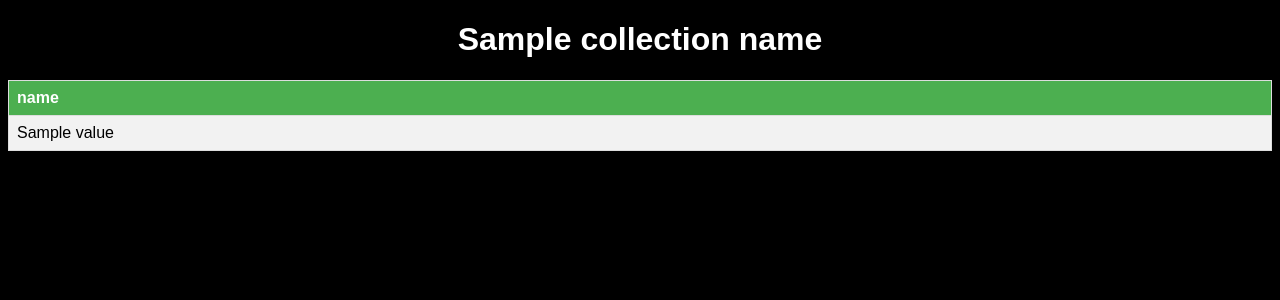
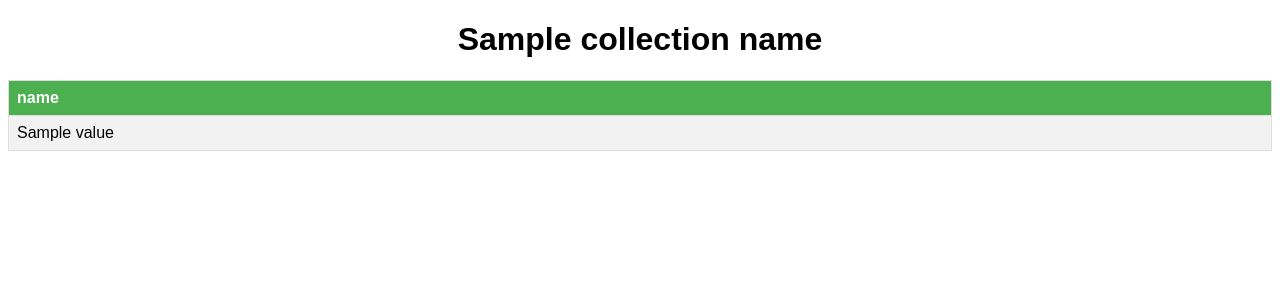
Before and after one commit to ChiBulva/BattleMountainIT, a Flask app: template templates/show_collection.html in a window 1280 px wide. Shown: the top 300 px of the page. Run offline with Flask 3, Linux system fonts and the light colour scheme; the template is opened without the code that fills it: most values are stand-ins (such as "Sample title", 1, 10 or a date in 2020).

Commit message:
requests color update

```diff
--- a/templates/show_collection.html
+++ b/templates/show_collection.html
@@ -5,8 +5,6 @@
     <style>
         body {
             font-family: Arial, sans-serif;
-            background-color: black;
-            color: white;
         }
         h1 {
             text-align: center;
```
